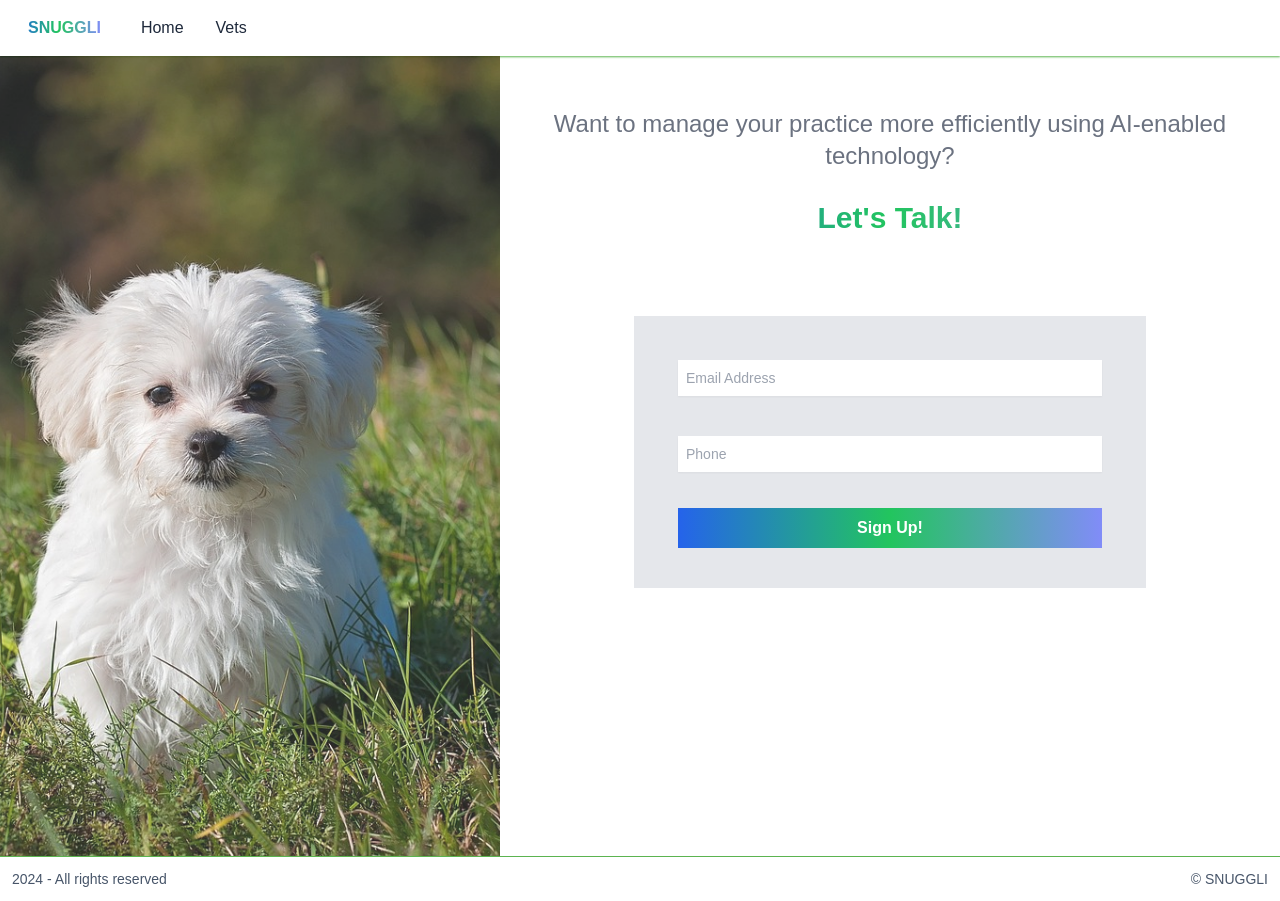
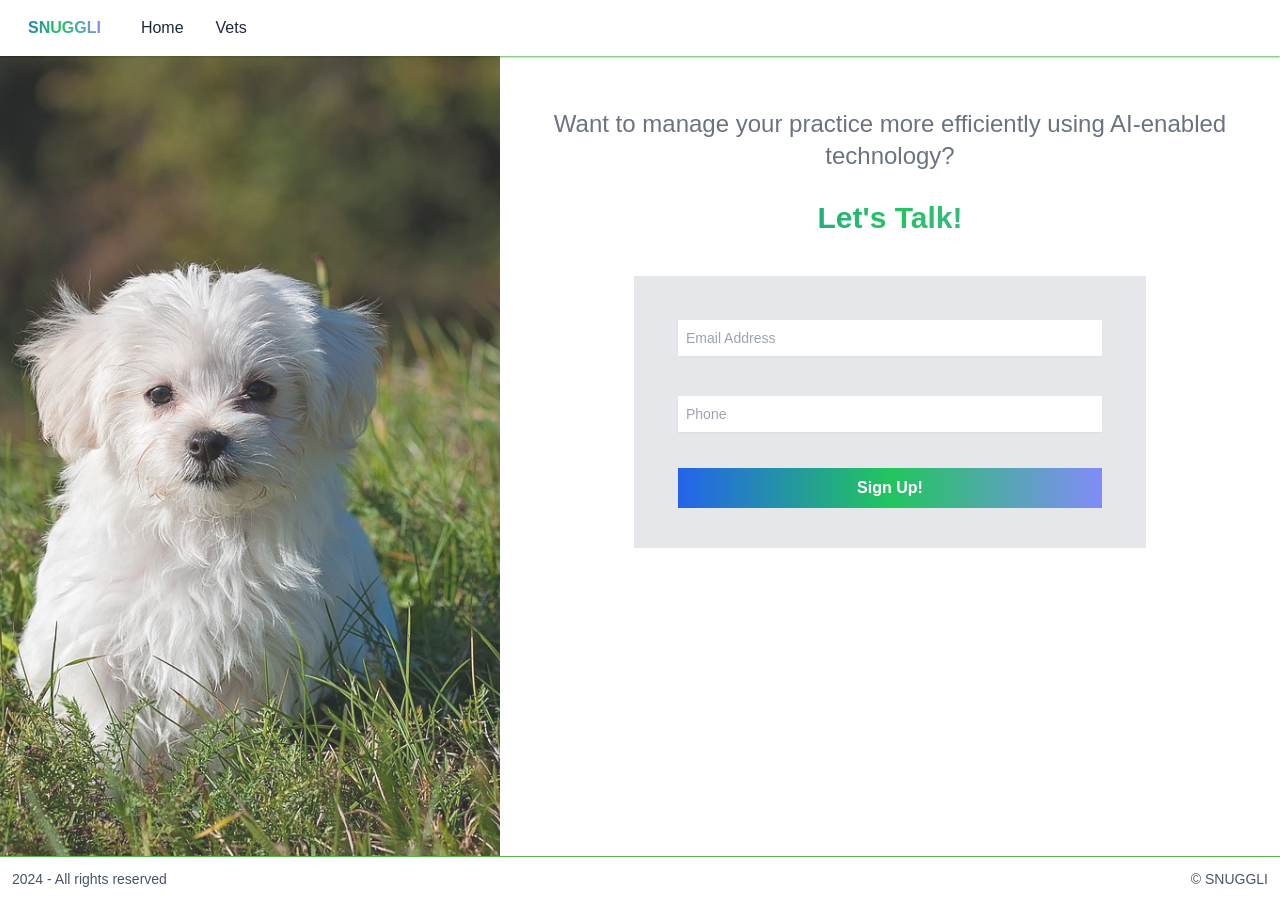
Before and after one commit to hveerara/snuggli, a Next.js app: page /vets in a window 1280 px wide. Built offline with nearby package versions, Linux system fonts and the light colour scheme; no server answers.

Commit message:
commit readme and a style change

```diff
--- a/app/_components/Subscribe.jsx
+++ b/app/_components/Subscribe.jsx
@@ -67,7 +67,7 @@ function Subscribe() {
           Let's Talk!
         </h1>
       </div>
-      <div className="mx-auto max-w-lg  bg-gray-200 rounded-lg mt-20">
+      <div className="mx-auto max-w-lg  bg-gray-200 rounded-lg mt-10">
         {showConfirmation && (
           <div className="p-3 text-center">
             <p className="text-design font-bold">
```
Also changed, not shown: 1 other file (tests, documents, lock files or other folders).
